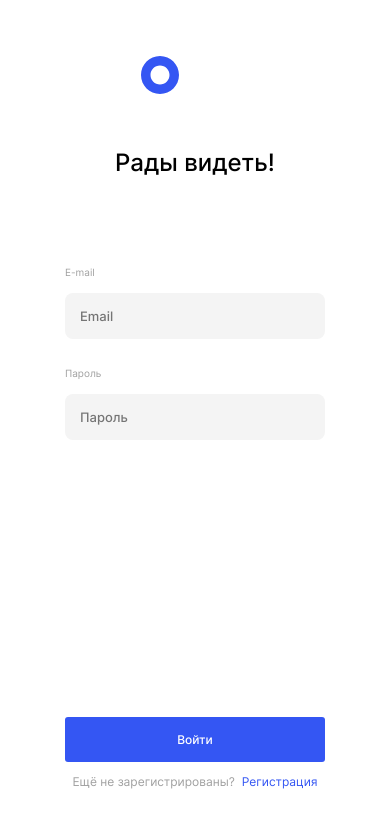
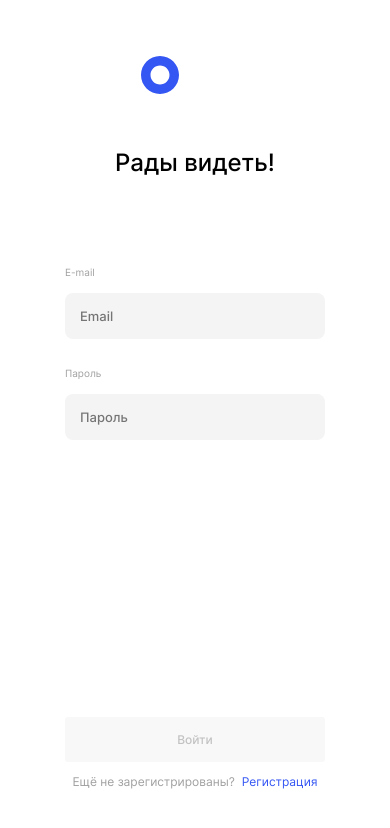
Before and after one commit to AnnaKesova/movies-explorer-frontend, a React app: page /signin in a window 390 px wide. Built offline with nearby package versions, Linux system fonts and the light colour scheme.

Commit message:
preloader

```diff
--- a/src/components/App/App.js
+++ b/src/components/App/App.js
@@ -38,9 +38,8 @@ function App() {
   const [savedMovies, setSavedMovies] = useState([]);
 
   //ошибки логина и регистрации
-  const [loginError, setLoginError] = useState("");
-  const [registerError, setRegisterError] = useState("");
- // const [isRegistration, seIsRegistration] = useState('');
+  //const [loginError, setLoginError] = useState("");
+  // const [registerError, setRegisterError] = useState("");
 
   // отрисовывание, сохранённых фильмов
   useEffect(() => {
@@ -118,18 +117,13 @@ function App() {
         email: email,
         password: password,
       })
-      .then(() => {
-        navigate("/signin");
+      .then((res) => {
+        if (res.name || res.email) {
+          handleLogin({ password, email });
+        }
       })
       .catch((err) => {
-        if (err === "Ошибка: 409") {
-          setRegisterError("Пользователь с таким email уже существует");
-        }
-        if (err === "Ошибка: 500") {
-          setRegisterError("Ошибка сервера");
-        } else {
-          setRegisterError("При регистрации пользователя произошла ошибка");
-        }
+        console.log(err);
       });
   }
 
@@ -140,7 +134,8 @@ function App() {
       .then((res) => {
         localStorage.setItem("jwt", res.token);
         setLoggedIn(true);
-        setIsPreloader(true);
+       // setTimeout(setIsPreloader(true), 500);
+
         moviesApi.getMovies().then((movies) => {
           localStorage.setItem("allMovies", JSON.stringify(movies));
           setAllMovies([]);
@@ -148,29 +143,26 @@ function App() {
         navigate("/movies");
       })
       .catch((err) => {
-        if (err === "Ошибка: 401") {
-          setLoginError("Неправильный логин или пароль");
-        }
-        if (err === "Ошибка: 500") {
-          setLoginError("Ошибка сервера");
-        } else {
-          setLoginError("При авторизации пользователя произошла ошибка");
-        }
+        console.log(err);
       })
       .finally(() => {
         setIsPreloader(false);
       });
   }
 
+  function onEditProfile({ name, email }) {
+    setCurrentUser({ name, email });
+  }
+
   function handleOut() {
     localStorage.clear();
     localStorage.removeItem("jwt");
     localStorage.removeItem("allMovies");
-    localStorage.removeItem("words");
+    // localStorage.removeItem("words");
     setLoggedIn(false);
     setCurrentUser({});
     setSavedMovies([]);
-    navigate("/signin");
+    navigate("/");
   }
 
   useEffect(() => {
@@ -195,7 +187,7 @@ function App() {
               path="/"
               element={
                 <>
-                  <Header loggedIn={loggedIn}/>
+                  <Header loggedIn={loggedIn} />
                   <Main />
                   <Footer />
                 </>
@@ -206,13 +198,14 @@ function App() {
               element={
                 <ProtectedRoute loggedIn={loggedIn}>
                   <>
-                    <Header loggedIn={loggedIn}/>
+                    <Header loggedIn={loggedIn} />
                     <Movies
                       handleSaveMovie={handleSaveMovie}
                       allMovies={allMovies}
                       setAllMovies={setAllMovies}
                       IsPreloader={IsPreloader}
                       savedMovies={savedMovies}
+                      handleDeleteMovie={handleDeleteMovie}
                     ></Movies>
                     <Footer />
                   </>
@@ -224,7 +217,7 @@ function App() {
               element={
                 <ProtectedRoute loggedIn={loggedIn}>
                   <>
-                    <Header loggedIn={loggedIn}/>
+                    <Header loggedIn={loggedIn} />
                     <SavedMovies
                       savedMovies={savedMovies}
                       allMovies={allMovies}
@@ -240,8 +233,11 @@ function App() {
               path="/profile"
               element={
                 <>
-                  <Header loggedIn={loggedIn}/>
-                  <Profile handleOut={handleOut} />
+                  <Header loggedIn={loggedIn} />
+                  <Profile
+                    handleOut={handleOut}
+                    onEditProfile={onEditProfile}
+                  />
                 </>
               }
             />
@@ -253,7 +249,7 @@ function App() {
                   <HeaderRegister />
                   <Register
                     onRegister={handleRegister}
-                    registerError={registerError}
+                    //registerError={registerError}
                   ></Register>
                 </>
               }
@@ -263,7 +259,9 @@ function App() {
               element={
                 <>
                   <HeaderRegister />
-                  <Login onLogin={handleLogin} loginError={loginError}></Login>
+                  <Login
+                    onLogin={handleLogin} /*loginError={loginError}*/
+                  ></Login>
                 </>
               }
             />
--- a/src/components/Login/Login.css
+++ b/src/components/Login/Login.css
@@ -7,3 +7,34 @@
     margin-bottom: 257px;
   }
 }
+
+.form-registrer__button_inactive {
+  background-color: #f8f8f8;
+  color: #c2c2c2;
+  border: none;
+  outline: none;
+  width: 396px;
+  height: 45px;
+  border-radius: 3px;
+  font-family: "Inter", "Helvetica Neue", Arial, sans-serif;
+  font-style: normal;
+  font-weight: 500;
+  font-size: 14px;
+  line-height: 17px;
+  text-align: center;
+  cursor: pointer;
+  margin-top: 10px;
+}
+
+@media (max-width: 450px) {
+  .form-registrer__button_inactive {
+    width: 260px;
+    font-size: 12px;
+    line-height: 15px;
+  }
+}
+
+.form-registrer__button_inactive:hover {
+  opacity: 0.8;
+  border-radius: 3px;
+}
--- a/src/components/Login/Login.js
+++ b/src/components/Login/Login.js
@@ -3,8 +3,8 @@ import React from "react";
 import "./Login.css";
 import { useFormWithValidation } from "../../utils/validate";
 
-function Login({ onLogin, loginError }) {
-  const { values, errors, handleChange } = useFormWithValidation();
+function Login({ onLogin }) {
+  const { values, errors, handleChange, isValid } = useFormWithValidation();
 
   function handleSubmit(e) {
     e.preventDefault();
@@ -50,8 +50,14 @@ function Login({ onLogin, loginError }) {
             <span className="form-registrer__error">{errors.password}</span>
           </div>
           <div className="form-register__navigation">
-            <span className="form-registrer__error">{loginError}</span>
-            <button type="submit" className="form-registrer__button">
+            <button
+              type="submit"
+              className={
+                isValid
+                  ? "form-registrer__button"
+                  : "form-registrer__button_inactive"
+              }
+            >
               Войти
             </button>
           </div>
--- a/src/components/Movies/Movies.js
+++ b/src/components/Movies/Movies.js
@@ -32,6 +32,7 @@ function Movies({
     setAllMovies(moviesFiltered);
     setIsWords(text);
     localStorage.setItem("words", text);
+   // localStorage.setItem("filter", moviesFiltered);
   };
 
   const filterMovies = (movies, isWords, isCheckBoxMovie) => {
@@ -48,6 +49,8 @@ function Movies({
       );
     }
 
+    //localStorage.setItem("filter", filteredMovies);
+
     return filteredMovies;
   };
 
@@ -62,9 +65,9 @@ function Movies({
   }, [isCheckBoxMovie, isWords, allMovies]);
 
   // Сохраняю слово при его изменении
-  useEffect(() => {
+  /*useEffect(() => {
     localStorage.setItem("words", isWords);
-  }, [isWords]);
+  }, [isWords]);*/
 
   // ОБработка сохранить фильм
   const handleClickSaveIcon = (data) => {
--- a/src/components/Profile/Profile.js
+++ b/src/components/Profile/Profile.js
@@ -5,7 +5,7 @@ import { CurrentUserContext } from "../../contexts/CurrentUserContext";
 import { useFormWithValidation } from "../../utils/validate";
 import apiMain from "../../utils/MainApi";
 
-function Profile({ handleOut }) {
+function Profile({ handleOut, onEditProfile }) {
   const currentUser = React.useContext(CurrentUserContext);
   const { values, handleChange, errors, isValid, setValues } =
     useFormWithValidation();
--- a/src/components/ProtectedRoute/ProtectedRoute.js
+++ b/src/components/ProtectedRoute/ProtectedRoute.js
@@ -3,7 +3,7 @@ import { Navigate } from "react-router-dom";
 
 const ProtectedRoute = ({loggedIn, children}) => {
   if (!loggedIn) {
-    return <Navigate to="/signin" />;
+    return <Navigate to="/" />;
   }
 
   return children;
--- a/src/components/Register/Register.css
+++ b/src/components/Register/Register.css
@@ -131,6 +131,38 @@
   border-radius: 3px;
 }
 
+.form-registrer__button_inactive {
+  background-color: #f8f8f8;
+  color: #c2c2c2;
+  border: none;
+  outline: none;
+  width: 396px;
+  height: 45px;
+  border-radius: 3px;
+  font-family: "Inter", "Helvetica Neue", Arial, sans-serif;
+  font-style: normal;
+  font-weight: 500;
+  font-size: 14px;
+  line-height: 17px;
+  text-align: center;
+  cursor: pointer;
+  margin-top: 10px;
+}
+
+@media (max-width: 450px) {
+  .form-registrer__button_inactive {
+    width: 260px;
+    font-size: 12px;
+    line-height: 15px;
+  }
+}
+
+.form-registrer__button_inactive:hover {
+  opacity: 0.8;
+  border-radius: 3px;
+}
+
+
 .registrer__question {
   font-family: "Inter", "Helvetica Neue", Arial, sans-serif;
   font-style: normal;
--- a/src/components/Register/Register.js
+++ b/src/components/Register/Register.js
@@ -4,7 +4,7 @@ import "../Register/Register.css";
 import { useFormWithValidation } from "../../utils/validate";
 
 function Register({ onRegister, registerError }) {
-  const { values, errors, handleChange } = useFormWithValidation();
+  const { values, errors, handleChange, isValid } = useFormWithValidation();
 
   function handleSubmit(e) {
     e.preventDefault();
@@ -64,8 +64,14 @@ function Register({ onRegister, registerError }) {
             <span className="form-registrer__error">{errors.password}</span>
           </div>
           <div className="form-register__navigation">
-            <span className="form-registrer__error">{registerError}</span>
-            <button type="submit" className="form-registrer__button">
+            <button
+              type="submit"
+              className={
+                isValid
+                  ? "form-registrer__button"
+                  : "form-registrer__button_inactive"
+              }
+            >
               Зарегистрироваться
             </button>
           </div>
```
